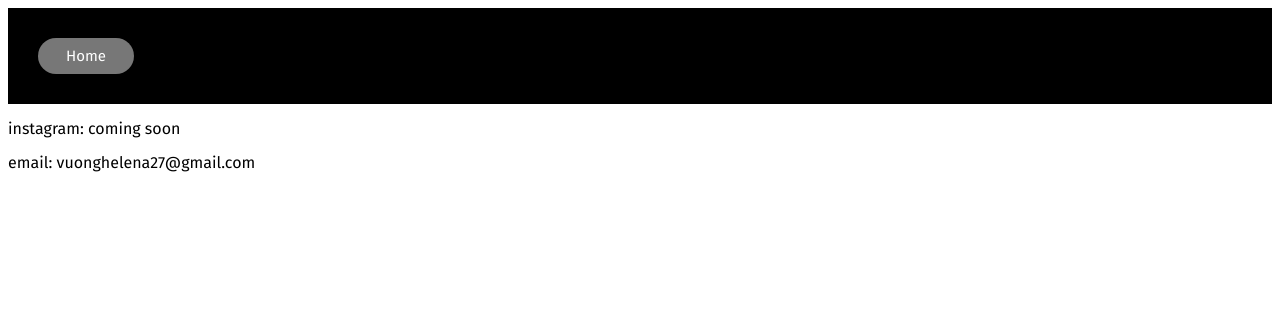
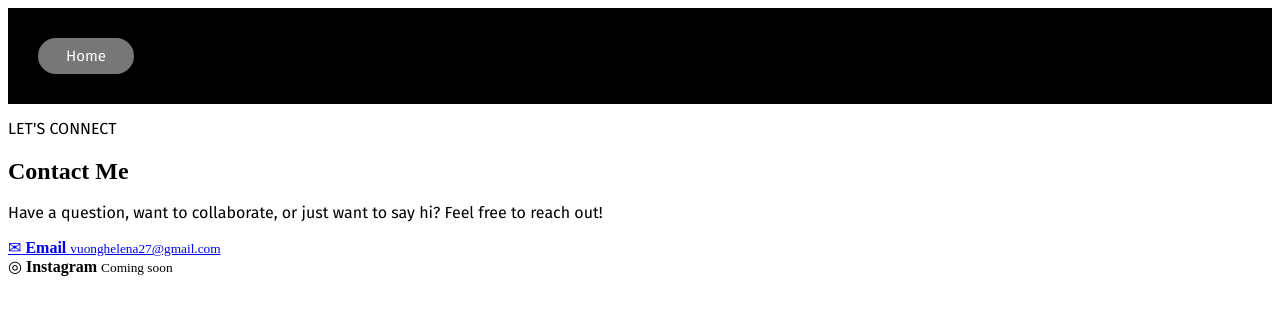
Before and after one commit to helenav275/helenavportfolio, a plain HTML site: page contact.html in a window 1280 px wide. Drawn offline with Linux system fonts and the light colour scheme; a web font is replaced by a local one.

Commit message:
Update contact.html

```diff
--- a/contact.html
+++ b/contact.html
@@ -3,18 +3,49 @@
 <head>
     <meta charset="UTF-8">
     <meta name="viewport" content="width=device-width, initial-scale=1.0">
-    <title>ABOUTHV</title>
+    <title>CONTACT HV</title>
     <link rel="stylesheet" href="aboutme.css">
-    <link href="https://fonts.googleapis.com/css2?family=Fira+Sans:ital,wght@0,100;0,200;0,300;0,400;0,500;0,600;0,700;0,800;0,900;1,100;1,200;1,300;1,400;1,500;1,600;1,700;1,800;1,900&display=swap" rel="stylesheet">
+
+    <link href="https://fonts.googleapis.com/css2?family=Fira+Sans:wght@300;400;500;600&display=swap" rel="stylesheet">
     <link href="https://fonts.googleapis.com/css2?family=Capriola&family=Comic+Relief:wght@400;700&family=Nunito+Sans:ital,opsz,wght@0,6..12,200..1000;1,6..12,200..1000&family=Sansita:ital,wght@0,400;0,700;0,800;0,900;1,400;1,700;1,800;1,900&display=swap" rel="stylesheet">
 </head>
-</html>
+
 <body>
+
     <div id="container">
         <a href="index.html"><button class="bar">Home</button></a>
     </div>
 
-<p>instagram: coming soon</p>
-<p>email: vuonghelena27@gmail.com</p>
+    <section class="contact">
+        <p class="contact-intro">LET'S CONNECT</p>
+
+        <h1>Contact Me</h1>
+
+        <p class="contact-text">
+            Have a question, want to collaborate, or just want to say hi?
+            Feel free to reach out!
+        </p>
+
+        <div class="contact-links">
+
+            <a href="mailto:vuonghelena27@gmail.com" class="contact-item">
+                <span class="contact-icon">✉</span>
+                <span>
+                    <strong>Email</strong>
+                    <small>vuonghelena27@gmail.com</small>
+                </span>
+            </a>
+
+            <div class="contact-item">
+                <span class="contact-icon">◎</span>
+                <span>
+                    <strong>Instagram</strong>
+                    <small>Coming soon</small>
+                </span>
+            </div>
+
+        </div>
+    </section>
 
 </body>
+</html>
```
